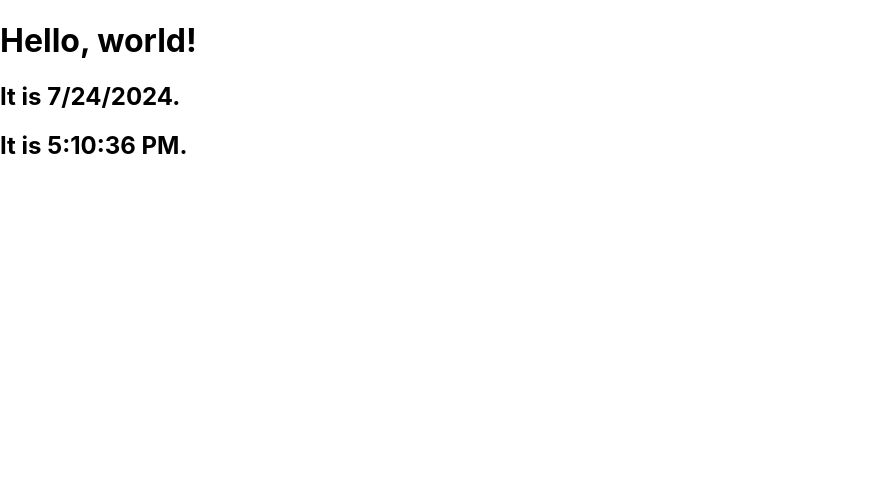
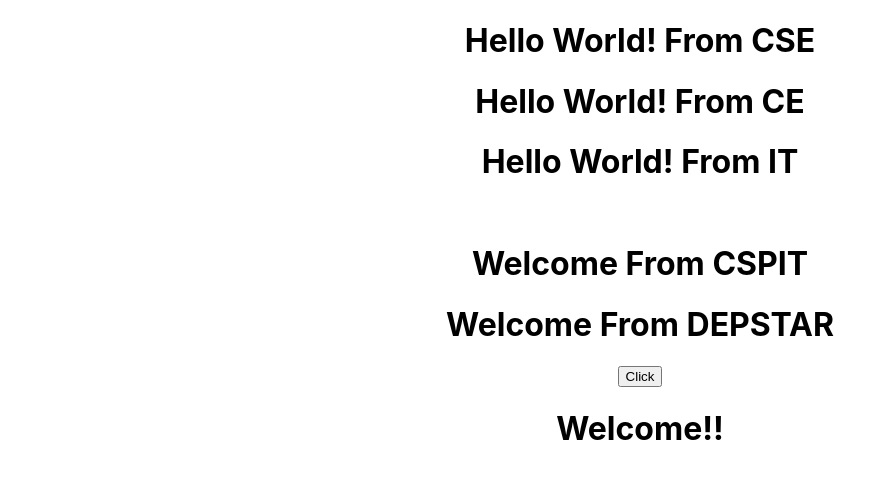
Before and after one commit to DenisRuparel/Full-Stack-Basic-To-Advance, a React (Create React App) app in the folder Srushti_Mam_Practical_Session/first-app/: page / in a window 1280 px wide. Shown: the top 478 px of the page, without its empty margins (0-895 px from the left). Built offline with nearby package versions, Linux system fonts and the light colour scheme.

Commit message:
fifth commit

```diff
--- a/Srushti_Mam_Practical_Session/first-app/src/App.js
+++ b/Srushti_Mam_Practical_Session/first-app/src/App.js
@@ -1,23 +1,18 @@
-import logo from './logo.svg';
 import './App.css';
-
+import Message from './components/Message';
+import Greet from './components/Greet';
+import Welcome from './components/Welcome';
 function App() {
   return (
     <div className="App">
-      <header className="App-header">
-        <img src={logo} className="App-logo" alt="logo" />
-        <p>
-          Edit <code>src/App.js</code> and save to reload.
-        </p>
-        <a
-          className="App-link"
-          href="https://reactjs.org"
-          target="_blank"
-          rel="noopener noreferrer"
-        >
-          Learn React
-        </a>
-      </header>
+      <Greet deptName = "CSE"/>
+      <Greet deptName = "CE"/>
+      <Greet deptName = "IT"/>
+      <br/>
+      <Welcome deptName="CSPIT"/>
+      <Welcome deptName="DEPSTAR"/>
+
+      <Message/>
     </div>
   );
 }
--- /dev/null
+++ b/Srushti_Mam_Practical_Session/first-app/src/components/Greet.js
@@ -0,0 +1,11 @@
+import React from 'react'
+
+const Greet = (props) => {
+  return (
+    <div>
+        <h1>Hello World! From {props.deptName}</h1>
+    </div>
+  )
+}
+
+export default Greet
--- /dev/null
+++ b/Srushti_Mam_Practical_Session/first-app/src/components/Message.js
@@ -0,0 +1,25 @@
+import React, { Component } from 'react'
+
+export class Message extends Component {
+    constructor(){
+        super()
+        this.state = {
+            message: "Welcome!!"
+        }
+    }
+    changeMsg(){
+        this.setState({
+            message: "Thank You!!"
+        })
+    }
+  render() {
+    return (
+      <div>
+        <button onClick={() => this.changeMsg()}>Click</button>
+        <h1>{this.state.message}</h1>
+      </div>
+    )
+  }
+}
+
+export default Message
--- /dev/null
+++ b/Srushti_Mam_Practical_Session/first-app/src/components/Welcome.js
@@ -0,0 +1,13 @@
+import React, { Component } from 'react'
+
+export class Welcome extends Component {
+  render() {
+    return (
+      <div>
+        <h1>Welcome From {this.props.deptName}</h1>
+      </div>
+    )
+  }
+}
+
+export default Welcome
--- a/Srushti_Mam_Practical_Session/first-app/src/index.js
+++ b/Srushti_Mam_Practical_Session/first-app/src/index.js
@@ -1,16 +1,17 @@
 // import React from 'react';
 import ReactDOM from 'react-dom/client';
 import './index.css';
-// import App from './App';
+import App from './App';
 // import reportWebVitals from './reportWebVitals';
 
 const root = ReactDOM.createRoot(document.getElementById('root'));
 function tick(){
   const element = (
     <div>
-      <h1>Hello, world!</h1>
+      {/* <h1>Hello, world!</h1>
       <h2>It is {new Date().toLocaleDateString()}.</h2>
-      <h2>It is {new Date().toLocaleTimeString()}.</h2>
+      <h2>It is {new Date().toLocaleTimeString()}.</h2> */}
+      <App/>
     </div>
   )
   root.render(element);
```
